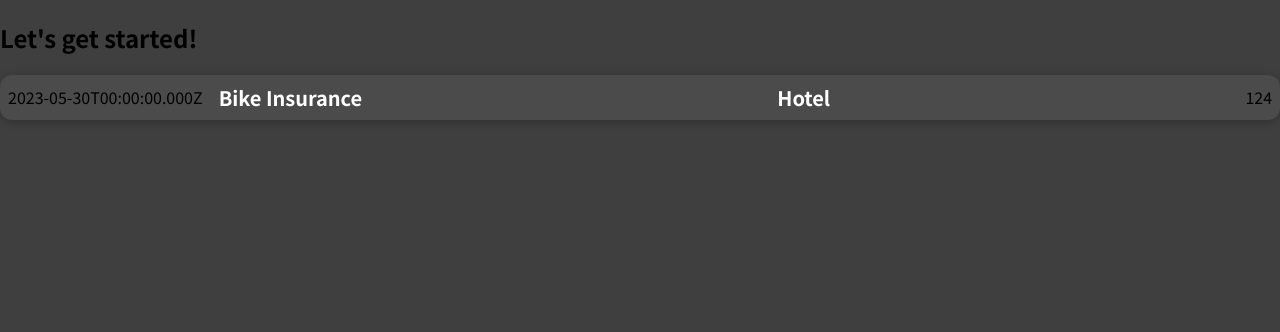
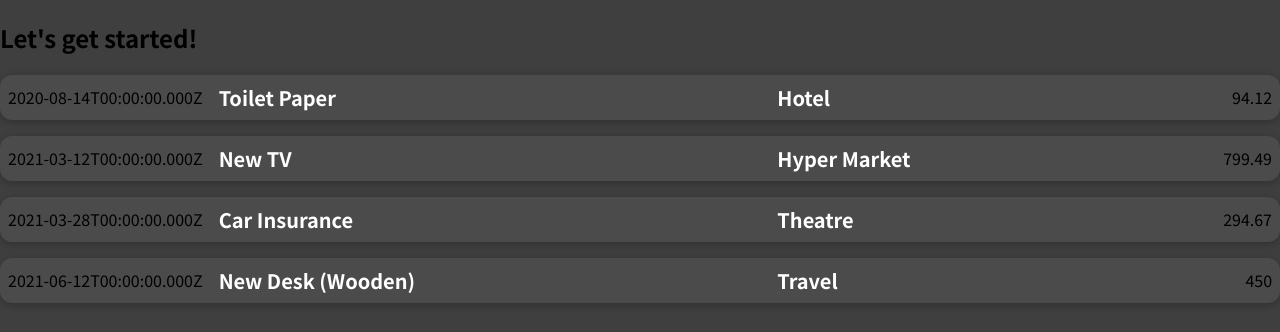
Before and after one commit to vinayck007/React-app, a JavaScript app: page / in a window 1280 px wide. Shown: the top 332 px of the page. Built offline with nearby package versions, Linux system fonts and the light colour scheme.

Commit message:
Passing Data
Passing Data between components

```diff
--- a/src/App.js
+++ b/src/App.js
@@ -1,10 +1,60 @@
 import ExpenseItem from './components/ExpenseItem'
 
 function App() {
+  const expenses = [
+    {
+      id: 'e1',
+      title: 'Toilet Paper',
+      amount: 94.12,
+      date: new Date(2020, 7, 14),
+      locationOfExpenditure: 'Hotel'
+    },
+    { id: 'e2',
+    title: 'New TV',
+    amount: 799.49,
+    date: new Date(2021, 2, 12),
+    locationOfExpenditure: 'Hyper Market'
+  },
+
+    {
+      id: 'e3',
+      title: 'Car Insurance',
+      amount: 294.67,
+      date: new Date(2021, 2, 28),
+      locationOfExpenditure: 'Theatre'
+    },
+    {
+      id: 'e4',
+      title: 'New Desk (Wooden)',
+      amount: 450,
+      date: new Date(2021, 5, 12),
+      locationOfExpenditure: 'Travel'
+    },
+  ];
+
+
+  const expenseItems = [];
+
+  for (let i = 0; i < expenses.length; i++) {
+    const expense = expenses[i];
+    expenseItems.push(
+      <ExpenseItem
+        title={expense.title}
+        amount={expense.amount}
+        date={expense.date}
+        location={expense.locationOfExpenditure}
+      />
+    );
+  }
+
+
   return (
     <div>
       <h2>Let's get started!</h2>
-      <ExpenseItem></ExpenseItem>
+
+        {expenseItems}
+
+
     </div>
   );
 }
--- a/src/components/ExpenseItem.js
+++ b/src/components/ExpenseItem.js
@@ -1,19 +1,15 @@
 import './ExpenseItem.css'
 
-function ExpenseItem() {
-  const expenseDate = new Date(2023, 4, 30)
-  const expenseTitle = 'Bike Insurance'
-  const expenseAmount = 124.00
-  const locationOfExpenditure = 'Hotel'
+function ExpenseItem(props) {
 
   return (
     <div className="expense-item">
-      <div>{expenseDate.toISOString()}</div>
+      <div>{props.date.toISOString()}</div>
       <div className="expense-item__description">
-        <h2>{expenseTitle}</h2>
+        <h2>{props.title}</h2>
         <div className="expense-item__description">
-        <h2>{locationOfExpenditure}</h2>
-      <div className="expense-item__amount">{expenseAmount}</div>
+        <h2>{props.location}</h2>
+      <div className="expense-item__amount">{props.amount}</div>
     </div>
     </div>
     </div>
```
